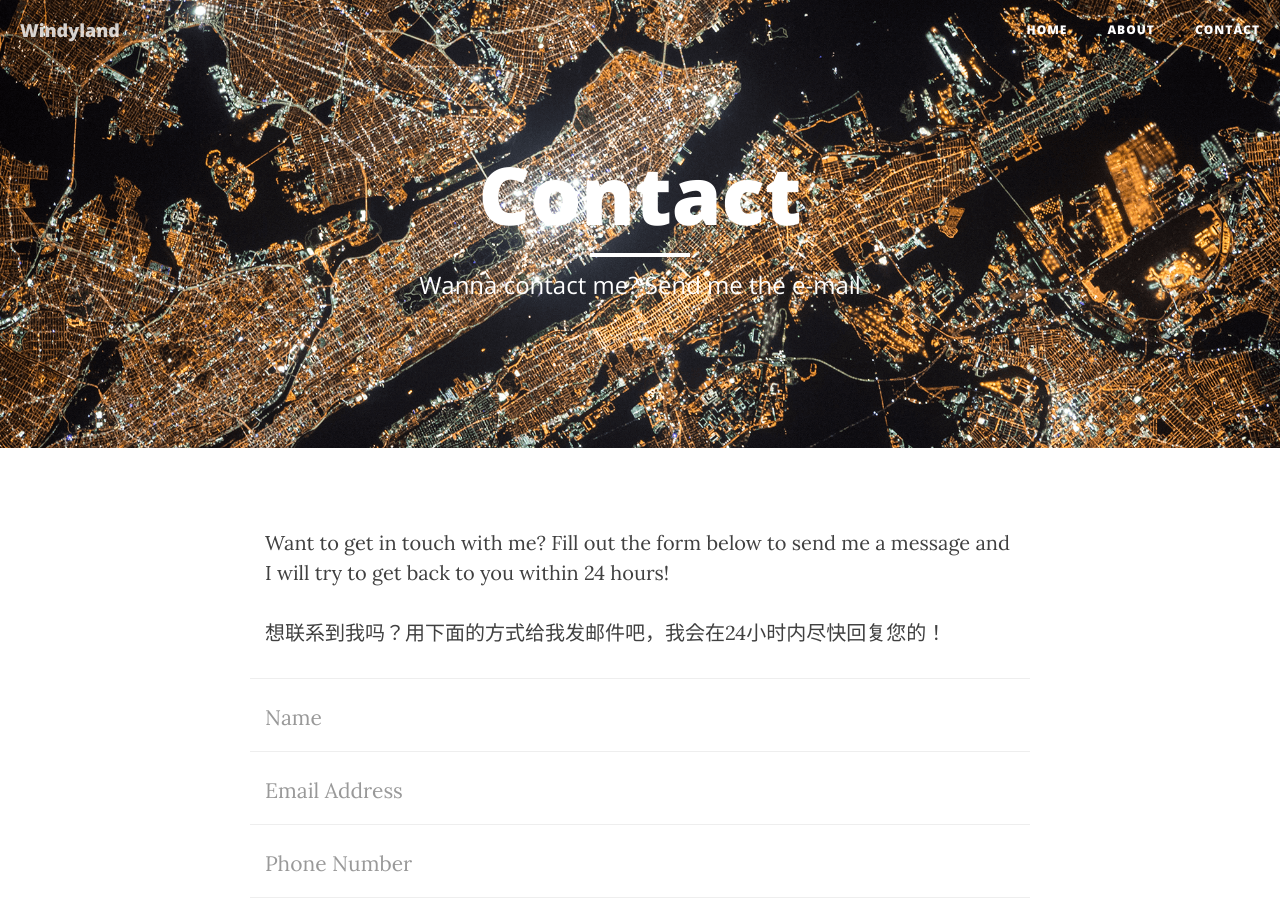
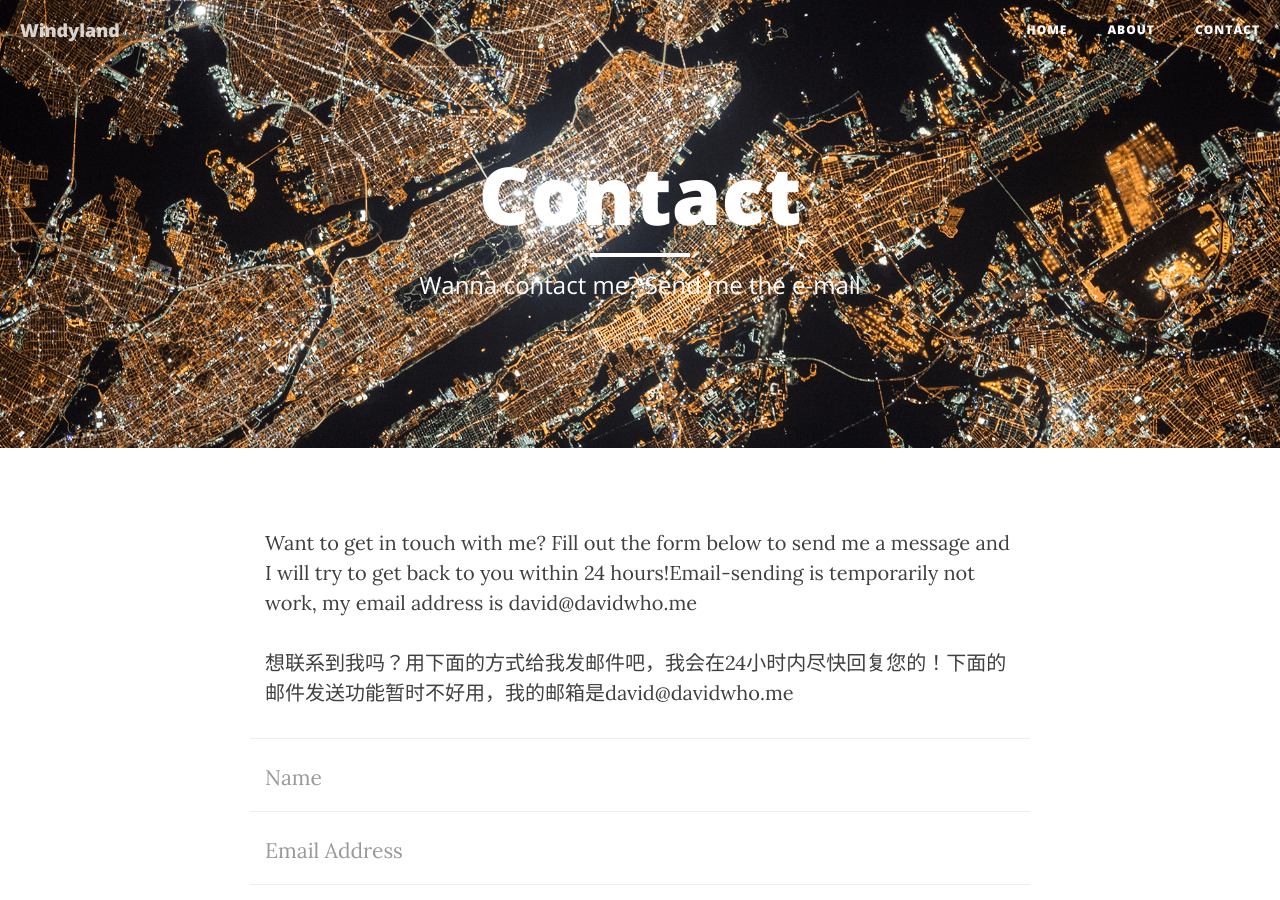
Before and after one commit to DavidHu0921/davidhu0921.github.io, a Jekyll site: the page built from contact.html, in a window 1280 px wide and 900 px high. Built offline with Jekyll 4.4.1, drawn with Linux system fonts in a browser that asks for light colours; nearby versions of some CDN libraries.

Commit message:
update email address

```diff
--- a/contact.html
+++ b/contact.html
@@ -5,8 +5,8 @@ description: "Wanna contact me? Send me the e-mail"
 header-img: "img/photo-14675.png"
 ---
 
-<p>Want to get in touch with me? Fill out the form below to send me a message and I will try to get back to you within 24 hours!</p>
-<p>想联系到我吗？用下面的方式给我发邮件吧，我会在24小时内尽快回复您的！</p>
+<p>Want to get in touch with me? Fill out the form below to send me a message and I will try to get back to you within 24 hours!Email-sending is temporarily not work, my email address is david@davidwho.me</p>
+<p>想联系到我吗？用下面的方式给我发邮件吧，我会在24小时内尽快回复您的！下面的邮件发送功能暂时不好用，我的邮箱是david@davidwho.me</p>
 <!-- Contact Form - Enter your email address on line 19 of the mail/contact_me.php file to make this form work. -->
 <!-- WARNING: Some web hosts do not allow emails to be sent through forms to common mail hosts like Gmail or Yahoo. It's recommended that you use a private domain email address! -->
 <!-- NOTE: To use the contact form, your site must be on a live web host with PHP! The form will not work locally! -->
```
